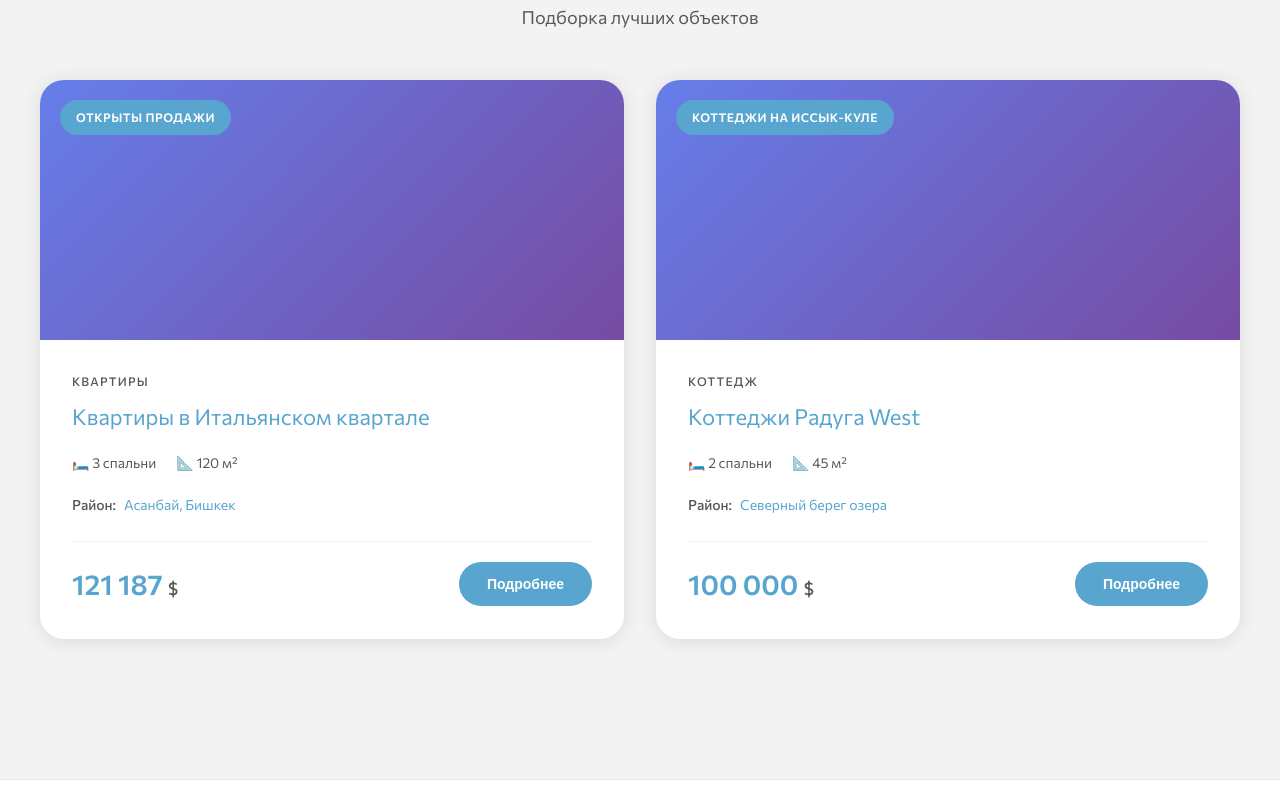
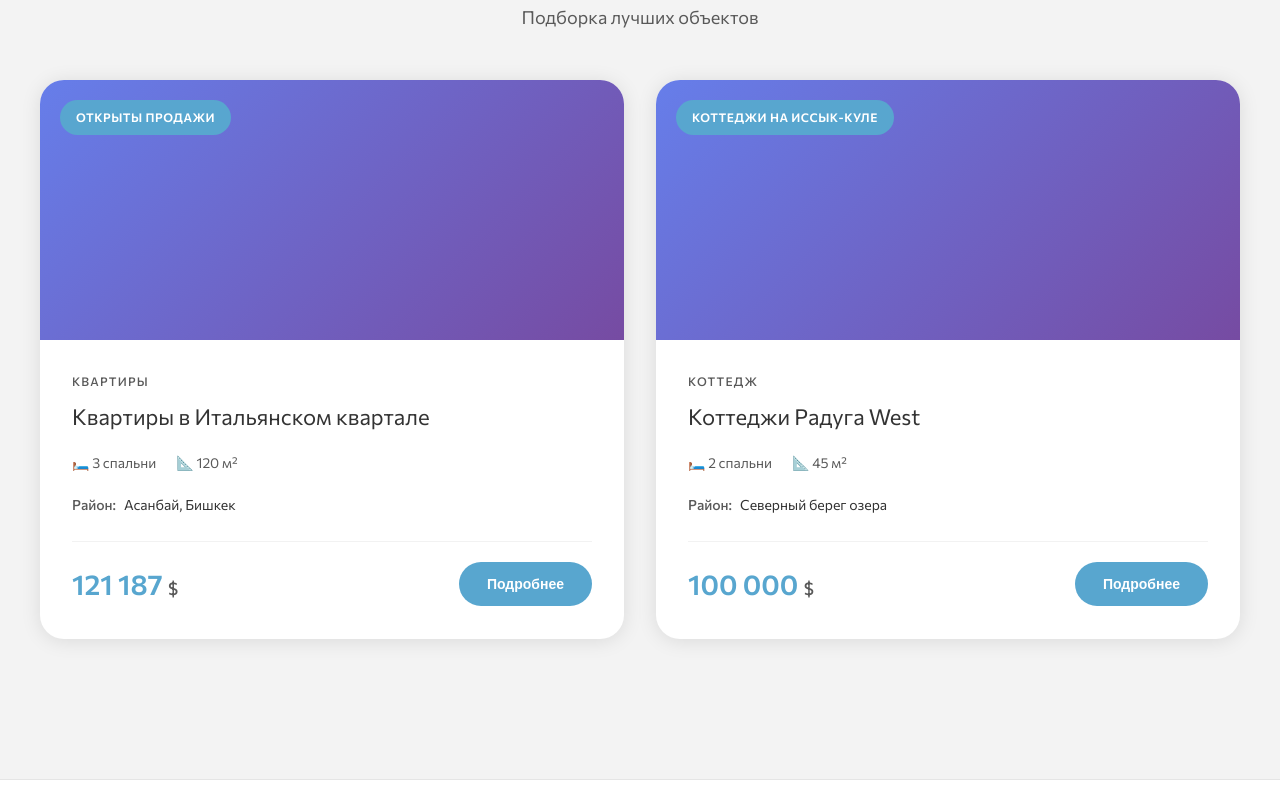
Before and after one commit to 1Mordor/real-estate, a plain HTML site: page index.html in a window 1280 px wide. Shown: the part 597-1387 px from the top of the page. Drawn offline with Linux system fonts and the light colour scheme.

Commit message:
Update style.css

```diff
--- a/css/style.css
+++ b/css/style.css
@@ -9,7 +9,7 @@
     --primary-color: #58a6cf;
     --primary-hover: #37A6B0;
     --primary-dark: #0E5A61;
-    --text-color: #58a6cf;
+    --text-color: #333333;
     --text-light: #595959;
     --text-muted: rgba(0, 0, 0, 0.5);
     --background: #F3F3F3;
```
